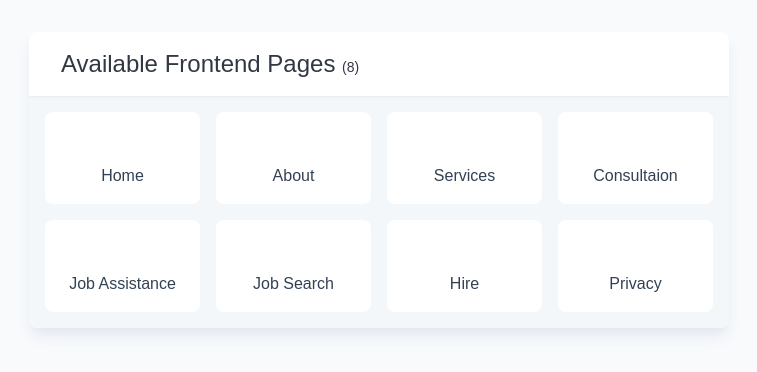
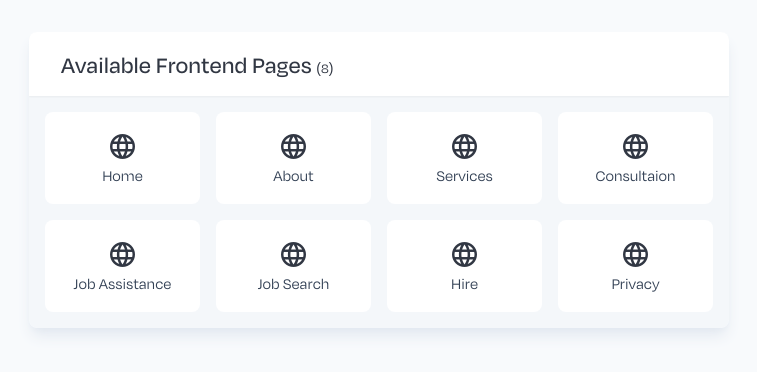
Before and after one commit to samsmithKruz/jobwing_frontend, a plain HTML site: page index.html in a window 1280 px wide. Shown: the whole page, without its empty margins (261-1018 px from the left). Drawn offline with Linux system fonts and the light colour scheme; the site is published under a folder, as on GitHub Pages, so addresses that start at the root find nothing.

Commit message:
fix: Fixed the bug on font path

```diff
--- a/assets/fonts/font.css
+++ b/assets/fonts/font.css
@@ -1,103 +1,103 @@
 @font-face {
   font-family: "DegularDemo";
-  src: url("/assets/fonts/DegularDemo-Regular.otf") format("opentype");
+  src: url("./DegularDemo-Regular.otf") format("opentype");
   font-weight: 400;
   font-style: normal;
 }
 
 @font-face {
   font-family: "DegularDemo";
-  src: url("/assets/fonts/DegularDemo-Bold.otf") format("opentype");
+  src: url("./DegularDemo-Bold.otf") format("opentype");
   font-weight: 700;
   font-style: normal;
 }
 
 @font-face {
   font-family: "DegularDemo";
-  src: url("/assets/fonts/DegularDemo-Italic.otf") format("opentype");
+  src: url("./DegularDemo-Italic.otf") format("opentype");
   font-weight: 400;
   font-style: italic;
 }
 
 @font-face {
   font-family: "DegularDemo";
-  src: url("/assets/fonts/DegularDemo-BoldItalic.otf") format("opentype");
+  src: url("./DegularDemo-BoldItalic.otf") format("opentype");
   font-weight: 700;
   font-style: italic;
 }
 
 @font-face {
   font-family: "DegularDemo";
-  src: url("/assets/fonts/DegularDemo-Black.otf") format("opentype");
+  src: url("./DegularDemo-Black.otf") format("opentype");
   font-weight: 900;
   font-style: normal;
 }
 
 @font-face {
   font-family: "DegularDemo";
-  src: url("/assets/fonts/DegularDemo-BlackItalic.otf") format("opentype");
+  src: url("./DegularDemo-BlackItalic.otf") format("opentype");
   font-weight: 900;
   font-style: italic;
 }
 
 @font-face {
   font-family: "DegularDemo";
-  src: url("/assets/fonts/DegularDemo-Light.otf") format("opentype");
+  src: url("./DegularDemo-Light.otf") format("opentype");
   font-weight: 300;
   font-style: normal;
 }
 
 @font-face {
   font-family: "DegularDemo";
-  src: url("/assets/fonts/DegularDemo-LightItalic.otf") format("opentype");
+  src: url("./DegularDemo-LightItalic.otf") format("opentype");
   font-weight: 300;
   font-style: italic;
 }
 
 @font-face {
   font-family: "DegularDemo";
-  src: url("/assets/fonts/DegularDemo-Medium.otf") format("opentype");
+  src: url("./DegularDemo-Medium.otf") format("opentype");
   font-weight: 500;
   font-style: normal;
 }
 
 @font-face {
   font-family: "DegularDemo";
-  src: url("/assets/fonts/DegularDemo-MediumItalic.otf") format("opentype");
+  src: url("./DegularDemo-MediumItalic.otf") format("opentype");
   font-weight: 500;
   font-style: italic;
 }
 
 @font-face {
   font-family: "DegularDemo";
-  src: url("/assets/fonts/DegularDemo-Semibold.otf") format("opentype");
+  src: url("./DegularDemo-Semibold.otf") format("opentype");
   font-weight: 600;
   font-style: normal;
 }
 
 @font-face {
   font-family: "DegularDemo";
-  src: url("/assets/fonts/DegularDemo-SemiboldItalic.otf") format("opentype");
+  src: url("./DegularDemo-SemiboldItalic.otf") format("opentype");
   font-weight: 600;
   font-style: italic;
 }
 
 @font-face {
   font-family: "DegularDemo";
-  src: url("/assets/fonts/DegularDemo-Thin.otf") format("opentype");
+  src: url("./DegularDemo-Thin.otf") format("opentype");
   font-weight: 100;
   font-style: normal;
 }
 
 @font-face {
   font-family: "DegularDemo";
-  src: url("/assets/fonts/DegularDemo-ThinItalic.otf") format("opentype");
+  src: url("./DegularDemo-ThinItalic.otf") format("opentype");
   font-weight: 100;
   font-style: italic;
 }
 @font-face {
   font-family: "icomoon";
-  src: url("/assets/fonts/icomoon.ttf") format("truetype");
+  src: url("./icomoon.ttf") format("truetype");
   speak: none;
   font-style: normal;
   font-weight: normal;
```
